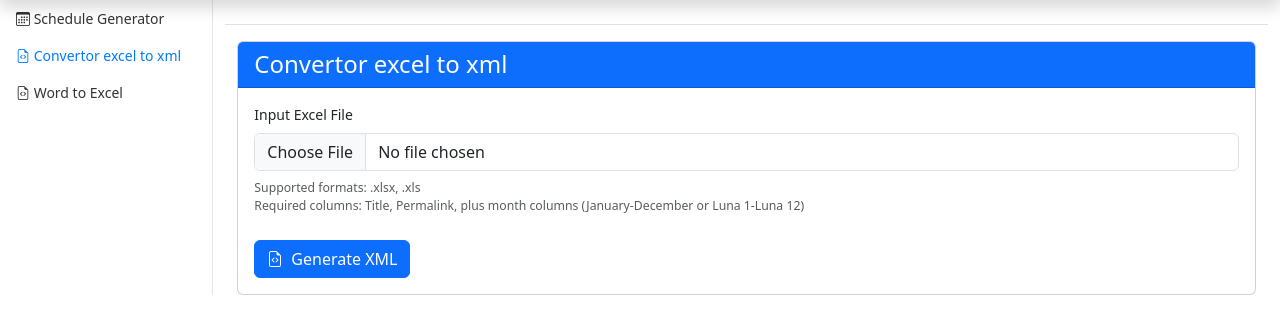
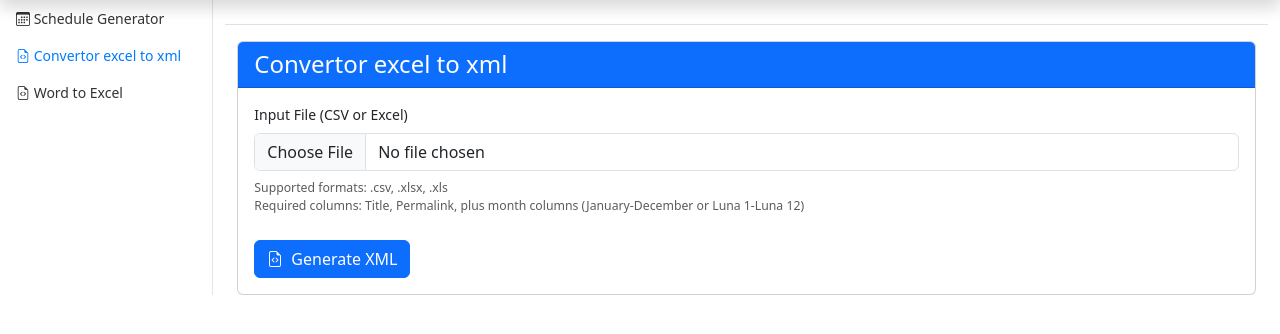
Before and after one commit to cristake007/planificator, a Flask app: page /xml-formatter in a window 1280 px wide. Shown: the part 48-382 px from the top of the page. Run offline with Flask 3, Linux system fonts and the light colour scheme.

Commit message:
Normalize XML formatter input extensions with scheduler workflow

```diff
--- a/planificator v2/app/routes.py
+++ b/planificator v2/app/routes.py
@@ -334,7 +334,7 @@ def xml_formatter():
 
 @scheduler_bp.route('/format-xml', methods=['POST'])
 def format_xml():
-    """Generate XML from Excel input with improved date parsing."""
+    """Generate XML from CSV/Excel input with improved date parsing."""
     try:
         print("format-xml endpoint hit")
         file = request.files.get('input_file')
@@ -345,13 +345,25 @@ def format_xml():
         print(f"File received: {file.filename}")
         year = datetime.now().year
 
-        # Read Excel file
+        file_extension = os.path.splitext(file.filename or '')[1].lower()
+        supported_extensions = {'.xlsx', '.xls', '.csv'}
+        if file_extension not in supported_extensions:
+            return jsonify({
+                'error': 'Unsupported file format. Please upload .xlsx, .xls, or .csv.'
+            }), 400
+
+        file_bytes = io.BytesIO(file.read())
+
+        # Read input file
         try:
-            df = pd.read_excel(io.BytesIO(file.read()), dtype=str)
-            print("Excel columns:", df.columns.tolist())
-        except Exception as excel_error:
-            print(f"Excel reading error: {str(excel_error)}")
-            return jsonify({'error': f'Error reading Excel file: {str(excel_error)}'}), 400
+            if file_extension == '.csv':
+                df = pd.read_csv(file_bytes, dtype=str, encoding='utf-8-sig', sep=None, engine='python')
+            else:
+                df = pd.read_excel(file_bytes, dtype=str)
+            print("Input columns:", df.columns.tolist())
+        except Exception as input_error:
+            print(f"Input reading error: {str(input_error)}")
+            return jsonify({'error': f'Error reading input file: {str(input_error)}'}), 400
 
         normalized_columns = {
             str(col).strip().lower(): col
@@ -445,7 +457,7 @@ def format_xml():
                 continue
 
         if not schedule:
-            return jsonify({'error': 'No valid course data found in Excel file'}), 400
+            return jsonify({'error': 'No valid course data found in the input file'}), 400
 
         print(f"Successfully created {len(schedule)} events")
 
--- a/planificator v2/templates/xml_formatter.html
+++ b/planificator v2/templates/xml_formatter.html
@@ -10,18 +10,18 @@
                     <div class="card-body">
                         <form id="xmlForm">
                             <div class="mb-4">
-                                <label for="inputFile" class="form-label">Input Excel File</label>
+                                <label for="inputFile" class="form-label">Input File (CSV or Excel)</label>
                                 <div class="file-input-wrapper">
                                     <input type="file"
                                            class="form-control"
                                            id="inputFile"
                                            name="input_file"
-                                           accept=".xlsx,.xls"
+                                           accept=".csv,.xlsx,.xls"
                                            required>
                                     <div class="file-name" id="fileName"></div>
                                 </div>
                                 <div class="form-text">
-                                    Supported formats: .xlsx, .xls<br>
+                                    Supported formats: .csv, .xlsx, .xls<br>
                                     Required columns: Title, Permalink, plus month columns (January-December or Luna 1-Luna 12)
                                 </div>
                             </div>
```
